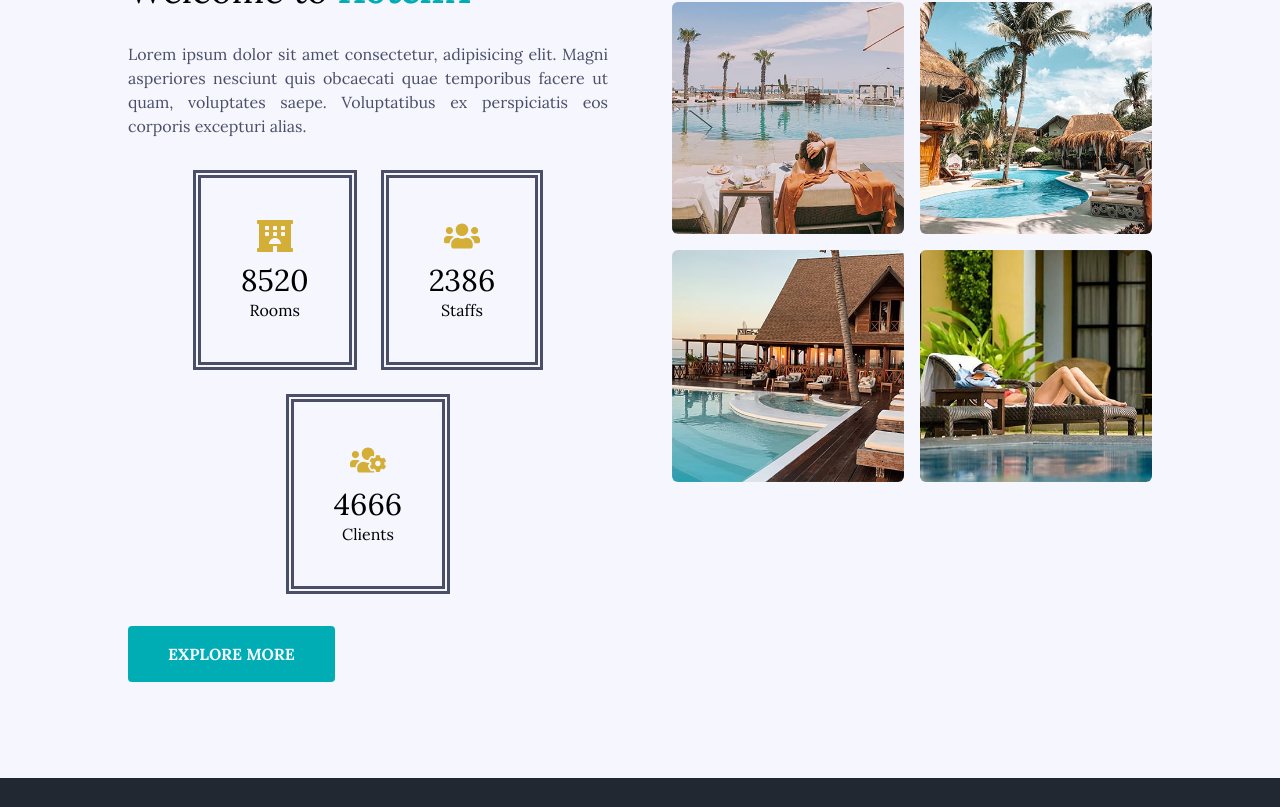
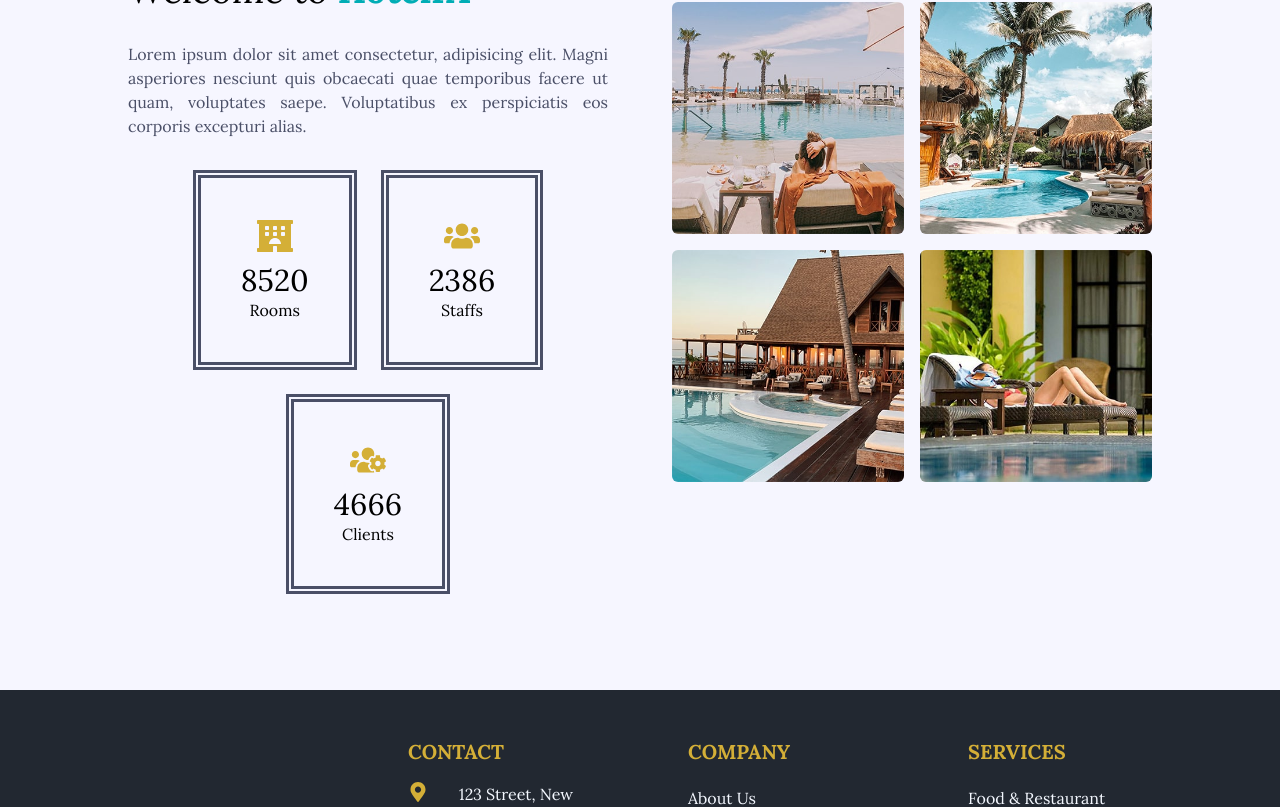
Before and after one commit to PrashantaDA/HotelIX, a React (Vite) app: page /about in a window 1280 px wide. Shown: the part 366-1173 px from the top of the page. Built offline with nearby package versions, Linux system fonts and the light colour scheme.

Commit message:
Updated location details

```diff
--- a/src/pages/Home/About.jsx
+++ b/src/pages/Home/About.jsx
@@ -1,11 +1,14 @@
 import { About1, About2, About3, About4 } from "../../assets";
-import { Link } from "react-router-dom";
+import { Link, useLocation } from "react-router-dom";
 import { about } from "../../constants/constant";
 import Info from "../../components/Info";
 
 import { motion } from "framer-motion";
 
 const About = () => {
+	const location = useLocation();
+	const isAboutPage = location.pathname === "/about";
+
 	return (
 		<section className="my-16 xs:w-[90%] md:w-[85%] xl:w-4/5 mx-auto py-8 flex items-start justify-between xs:flex-col lg:flex-row gap-8 gap-x-16">
 			{/* Left */}
@@ -38,11 +41,13 @@
 						/>
 					))}
 				</motion.div>
-				<div className="mt-8">
-					<button className="uppercase bg-extra hover:bg-dark text-normal hover:text-primary font-bold py-4 px-10 rounded focus:outline-none focus:shadow-outline transition-all duration-300">
-						<Link to="/about">Explore More</Link>
-					</button>
-				</div>
+				{!isAboutPage && (
+					<div className="mt-8">
+						<button className="uppercase bg-extra hover:bg-dark text-normal hover:text-primary font-bold py-4 px-10 rounded focus:outline-none focus:shadow-outline transition-all duration-300">
+							<Link to="/about">Explore More</Link>
+						</button>
+					</div>
+				)}
 			</div>
 			{/* RIght */}
 			<div className="flex-1 xs:place-self-center lg:place-self-auto mt-20">
```
